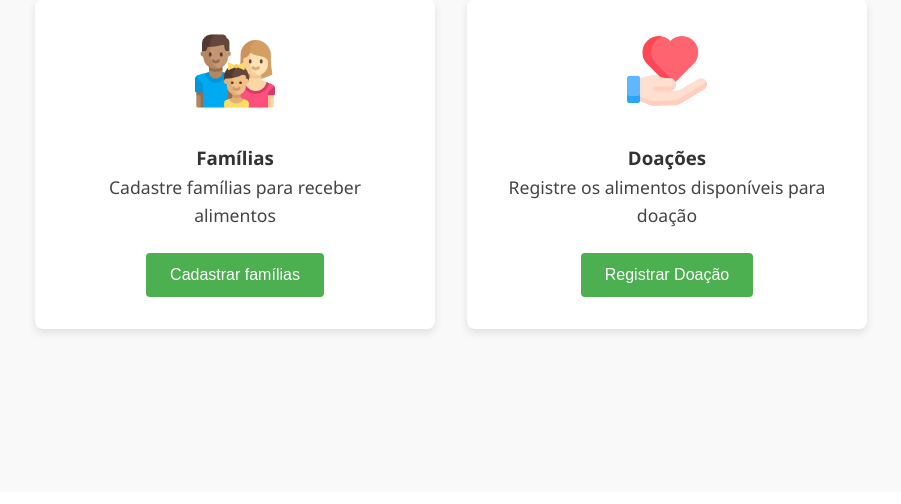
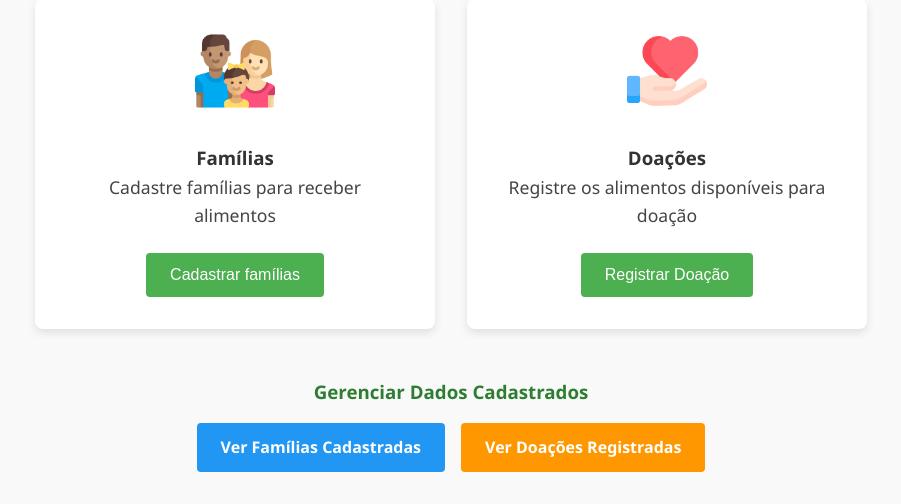
Before and after one commit to ValeteDev/FeiraSustentavel, a PHP site: page / in a window 1280 px wide. Shown: the part 308-812 px from the top of the page, without its empty margins (189-1090 px from the left). Before the commit the page ends 644 px from the top, so only its background shows below. Run offline with PHP 8.4, Linux system fonts and the light colour scheme.

Commit message:
Ultima correção da pagina principal

```diff
--- a/FeiraSustentavel/index.php
+++ b/FeiraSustentavel/index.php
@@ -56,6 +56,19 @@ $CSRF = $_SESSION['csrf'];
                 <button id="btn-registrar-doacao">Registrar Doação</button>
             </div>
         </section>
+
+        <!-- ADICIONE ESTA SEÇÃO PARA GERENCIAMENTO -->
+        <section class="gerenciamento-links" style="margin-top: 3rem; text-align: center;">
+            <h3 style="margin-bottom: 1rem; color: #2E7D32;">Gerenciar Dados Cadastrados</h3>
+            <div style="display: flex; gap: 1rem; justify-content: center; flex-wrap: wrap;">
+                <a href="familias.php?action=list" style="background: #2196F3; color: white; padding: 12px 24px; border-radius: 4px; text-decoration: none; font-weight: bold;">
+                    Ver Famílias Cadastradas
+                </a>
+                <a href="doacoes.php?action=list" style="background: #FF9800; color: white; padding: 12px 24px; border-radius: 4px; text-decoration: none; font-weight: bold;">
+                    Ver Doações Registradas
+                </a>
+            </div>
+        </section>
     </main>
 
     <!-- Modal -->
```
